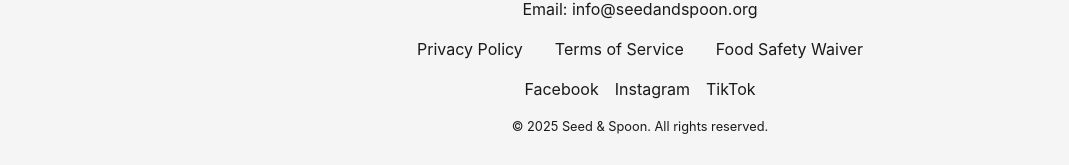
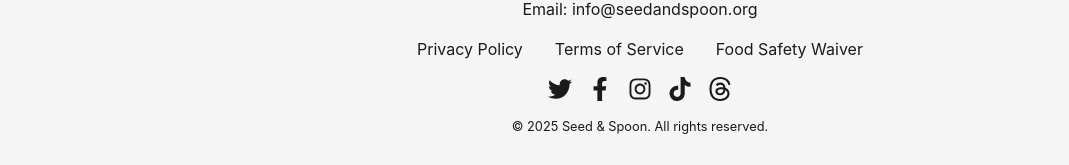
Before and after one commit to JSJames86/seed-and-spoon, a Next.js app: page / in a window 1280 px wide. Shown: the part 4478-4643 px from the top of the page, without its empty margins (0-1069 px from the left). Built offline with nearby package versions, Linux system fonts and the light colour scheme.

Commit message:
Update Footer.jsx

```diff
--- a/components/Footer.jsx
+++ b/components/Footer.jsx
@@ -1,6 +1,8 @@
 // components/Footer.jsx
 import Image from 'next/image';
 import Link from 'next/link';
+import { FaFacebookF, FaInstagram, FaTwitter, FaTiktok } from 'react-icons/fa';
+import { SiThreads } from 'react-icons/si';
 import logo from '../assets/logo-transparent.png'; // adjust path if needed
 
 export default function Footer() {
@@ -28,11 +30,13 @@
         <Link href="/food-safety-waiver" style={{ margin: '0 1rem' }}>Food Safety Waiver</Link>
       </div>
 
-      {/* Social Media Links */}
-      <div style={{ marginBottom: '1rem' }}>
-        <a href="https://facebook.com/yourpage" target="_blank" rel="noopener noreferrer" style={{ margin: '0 0.5rem' }}>Facebook</a>
-        <a href="https://instagram.com/yourpage" target="_blank" rel="noopener noreferrer" style={{ margin: '0 0.5rem' }}>Instagram</a>
-        <a href="https://tiktok.com/@yourpage" target="_blank" rel="noopener noreferrer" style={{ margin: '0 0.5rem' }}>TikTok</a>
+      {/* Social Media Icons */}
+      <div style={{ marginBottom: '1rem', display: 'flex', justifyContent: 'center', gap: '1rem', fontSize: '1.5rem' }}>
+        <a href="https://twitter.com/yourpage" target="_blank" rel="noopener noreferrer"><FaTwitter /></a>
+        <a href="https://facebook.com/yourpage" target="_blank" rel="noopener noreferrer"><FaFacebookF /></a>
+        <a href="https://instagram.com/yourpage" target="_blank" rel="noopener noreferrer"><FaInstagram /></a>
+        <a href="https://tiktok.com/@yourpage" target="_blank" rel="noopener noreferrer"><FaTiktok /></a>
+        <a href="https://www.threads.net/yourpage" target="_blank" rel="noopener noreferrer"><SiThreads /></a>
       </div>
 
       {/* Copyright */}
```
